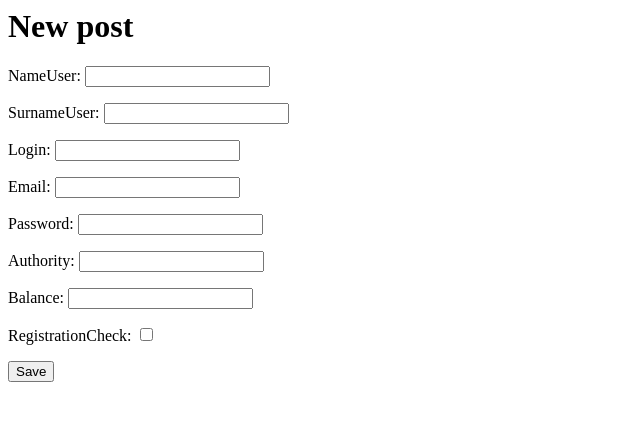
After one commit to GabbasovDinar/test_django, a Django app: template lunch-django/mysite/lunch/templates/lunch/newuser - копия.html in a window 1280 px wide. The commit adds this page. Shown: the top 421 px of the page, without its empty margins (0-640 px from the left). Run offline with Django 3.2, Linux system fonts and the light colour scheme; the template is opened without the code that fills it: values that come from a table or form of the project are taken from there, others are empty.

Commit message:
изминение 5
пытаюсь добавить формы

```diff
--- /dev/null
+++ b/lunch-django/mysite/lunch/forms.py
@@ -0,0 +1,7 @@
+from django import forms
+from .models import *
+
+class UserForm(forms.ModelForm):
+    class Meta:
+        model = User
+        fields = ('NameUser', 'SurnameUser', 'Login', 'Email', 'Password', 'Authority', 'Balance', 'RegistrationCheck')
--- a/lunch-django/mysite/lunch/models.py
+++ b/lunch-django/mysite/lunch/models.py
@@ -8,17 +8,22 @@ class User(models.Model):
     Login = models.CharField(max_length=100)
     Email = models.EmailField(max_length=100)
     Password = models.CharField(max_length=100)
-    RegistrationDate = models.DateTimeField('registration date')
+    RegistrationDate = models.DateTimeField(default=timezone.now)
     Authority = models.CharField(max_length=10)
     Balance = models.FloatField()
     RegistrationCheck = models.BooleanField()
+
+    def regdate(self):
+        self.RegistrationDate = timezone.now()
+        self.save()
+
     def __str__(self):
         return self.NameUser
 
 
 class CashMove(models.Model):
     AmountMoney = models.FloatField()
-    DateCashMove = models.DateTimeField('date')
+    DateCashMove = models.DateTimeField(default=timezone.now)
     UserCash = models.ForeignKey('User')
     def __str__(self):
         return str(self.AmountMoney)
@@ -40,6 +45,9 @@ class ProductCategory(models.Model):
 class Order(models.Model):
     DateOrder = models.DateTimeField('date order product')
     UserID = models.ForeignKey('User')
+    def orderdate(self):
+        self.DateOrder = timezone.now()
+        self.save()
     def __str__(self):
         return str(self.DateOrder)
 
--- a/lunch-django/mysite/lunch/templates/lunch/index.html
+++ b/lunch-django/mysite/lunch/templates/lunch/index.html
@@ -11,3 +11,4 @@
 
 <br>
 <p><a href = "{% url 'lunch:neworder' %}">Сделать новый заказ </p>
+<p><a href = "{% url 'lunch:newuser' %}">Новый пользователь </p>
--- a/lunch-django/mysite/lunch/templates/lunch/neworder.html
+++ b/lunch-django/mysite/lunch/templates/lunch/neworder.html
@@ -30,3 +30,5 @@
     {% endfor %}
     </ul>
 {% endif %}
+
+<p>Для оформления нового заказа выберете из списка своего пользователя, продукт, колличество, и службу доставки</p>
--- /dev/null
+++ b/lunch-django/mysite/lunch/templates/lunch/newuser - копия.html
@@ -0,0 +1,5 @@
+<h1>New post</h1>
+        <form method="POST" class="user-form">{% csrf_token %}
+            {{ form.as_p }}
+            <button type="submit" class="save btn btn-default">Save</button>
+        </form>
--- /dev/null
+++ b/lunch-django/mysite/lunch/templates/lunch/newuser.html
@@ -0,0 +1 @@
+{{ form.as_p }}
--- a/lunch-django/mysite/lunch/urls.py
+++ b/lunch-django/mysite/lunch/urls.py
@@ -7,4 +7,5 @@ urlpatterns = [
     url(r'^(?P<order_id>[0-9]+)/$', views.detail, name='detail'),
     url(r'^(?P<order_id>[0-9]+)/results/$', views.results, name='results'),
     url(r'^order/$', views.neworder, name='neworder'),
+    url(r'^registration/$', views.newuser, name='newuser'),
 ]
--- a/lunch-django/mysite/lunch/views.py
+++ b/lunch-django/mysite/lunch/views.py
@@ -1,6 +1,7 @@
 from django.shortcuts import render, get_object_or_404
 from django.http import HttpResponse
 from django.template import RequestContext, loader
+from .forms import UserForm
 from .models import *
 
 def index(request):
@@ -17,9 +18,12 @@ def neworder(request):
     latest_user_list = User.objects.order_by('NameUser')
     latest_product_list = Product.objects.order_by('NameProduct')
     latest_delivery_list = DeliveryService.objects.order_by('NameServis')
-
     context = {'latest_user_list': latest_user_list, 'latest_product_list': latest_product_list, 'latest_delivery_list': latest_delivery_list}
     return render(request, 'lunch/neworder.html', context)
+
+def newuser(request):
+    form = UserForm
+    return render(request, 'lunch/newuser.html', form)
 
 def results(request, order_id):
     response = "You're looking at the results of question %s."
```
Also changed, not shown: lunch-django/mysite/db.sqlite3, 4 other files.
